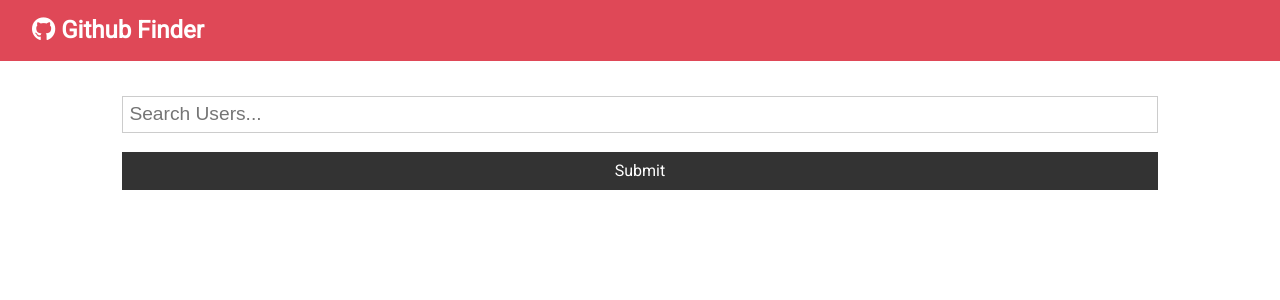
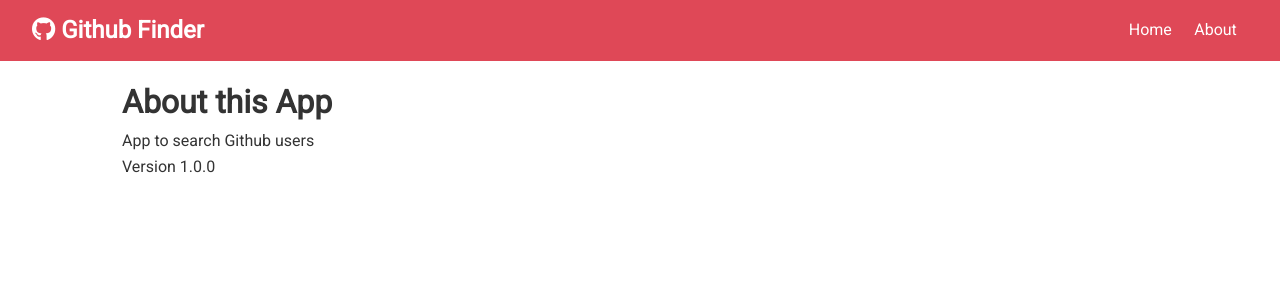
Before and after one commit to VladimirtheGreatest/Github-Finder-React, a React (Create React App) app: page /about in a window 1280 px wide. Shown: the top 300 px of the page. Built offline with nearby package versions, Linux system fonts and the light colour scheme.

Commit message:
added router and links

```diff
--- a/package.json
+++ b/package.json
@@ -7,6 +7,7 @@
     "node": "^12.9.0",
     "react": "^16.9.0",
     "react-dom": "^16.9.0",
+    "react-router-dom": "^5.0.1",
     "react-scripts": "3.1.1",
     "webpack": "^4.39.3"
   },
--- a/src/App.js
+++ b/src/App.js
@@ -1,8 +1,10 @@
-import React, {Component} from 'react';
+import React, { Fragment,Component} from 'react';
+import { BrowserRouter as Router, Switch, Route} from 'react-router-dom'
 import Navbar from './components/layout/Navbar'
 import Users from './components/users/Users'
 import Search from './components/users/Search'
 import Alert from './components/layout/Alert'
+import About from './components/pages/About'
 import axios from 'axios'
 import './App.css';
 
@@ -34,19 +36,28 @@
   render(){
     const { loading, users } = this.state;
   return (
+    <Router>
     <div className="App">
      <Navbar  />
      <div className='container'>
      <Alert alert={this.state.alert} />
-     <Search
+     <Switch>
+       <Route exact path='/' render={props => (
+         <Fragment>
+           <Search
      searchUsers={this.searchUsers}
      clearUsers={this.clearUsers} //clearUsers props from Search.js on Click function, this will fireoff clearUsers and will empty the array
       showClear={this.state.users.length > 0 ? true : false}  //if array is empty we will not show the clear button
       setAlert={this.setAlert}
      />
      <Users loading={loading} users={users} />
+         </Fragment>
+       )}/>
+       <Route exact path='/about' component={About} />
+     </Switch>
      </div>
     </div>
+    </Router>
   );
  }
 }
--- a/src/components/layout/Navbar.js
+++ b/src/components/layout/Navbar.js
@@ -1,13 +1,23 @@
 import React from 'react'
 import PropTypes from 'prop-types'
+import { Link } from 'react-router-dom'
 
 
 const Navbar = ({icon,title}) => {
+    //implement more navigation links
         return (
             <nav className="navbar bg-primary">
                 <h1>
                 <i className={icon} /> {title}
                 </h1>
+                <ul>
+                    <li>
+                        <Link to='/'>Home</Link>
+                    </li>
+                    <li>
+                    <Link to='/about'>About</Link>
+                    </li>
+                </ul>
             </nav>
         )
 
--- /dev/null
+++ b/src/components/pages/About.js
@@ -0,0 +1,13 @@
+import React, {Fragment} from 'react'
+
+const About = () => {
+    return (
+        <Fragment>
+            <h1>About this App</h1>
+            <p>App to search Github users</p>
+            <p>Version 1.0.0</p>
+        </Fragment>
+    )
+}
+
+export default About
```
Also changed, not shown: 1 other file (tests, documents, lock files or other folders).
